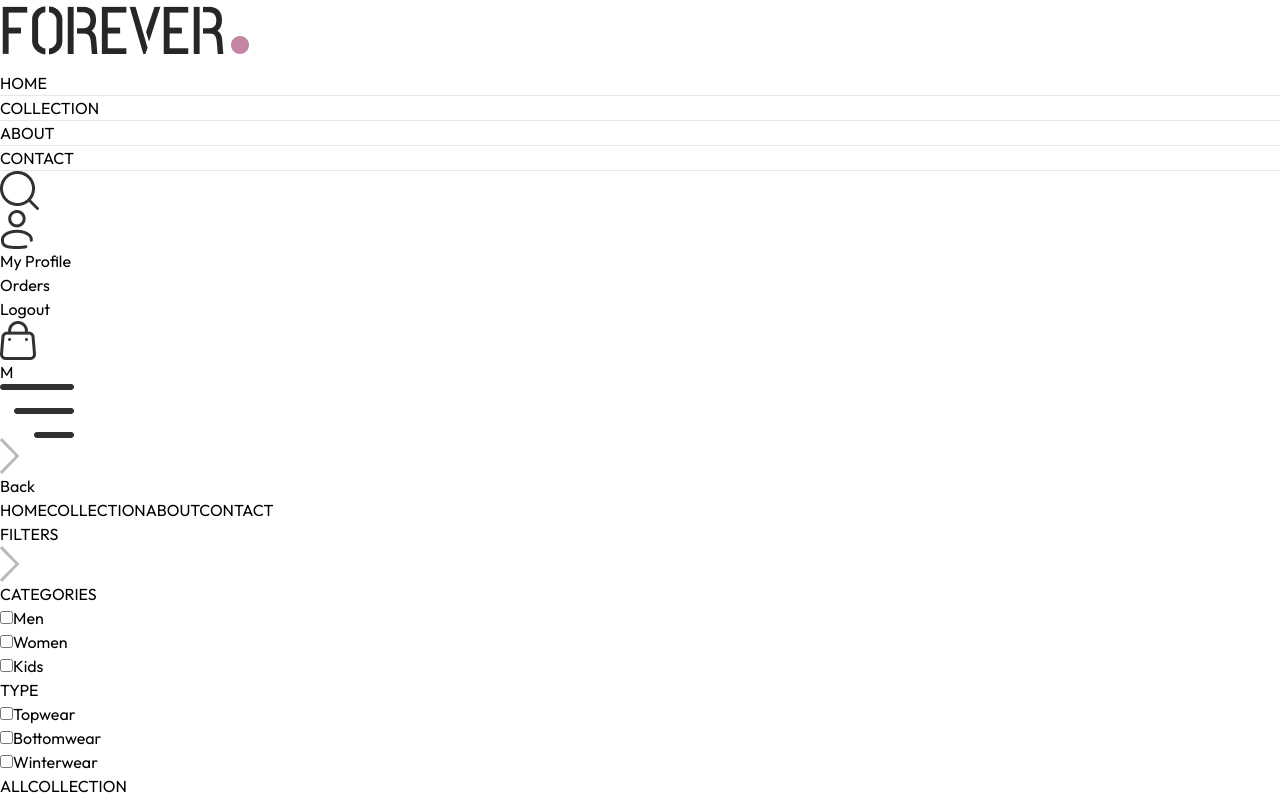
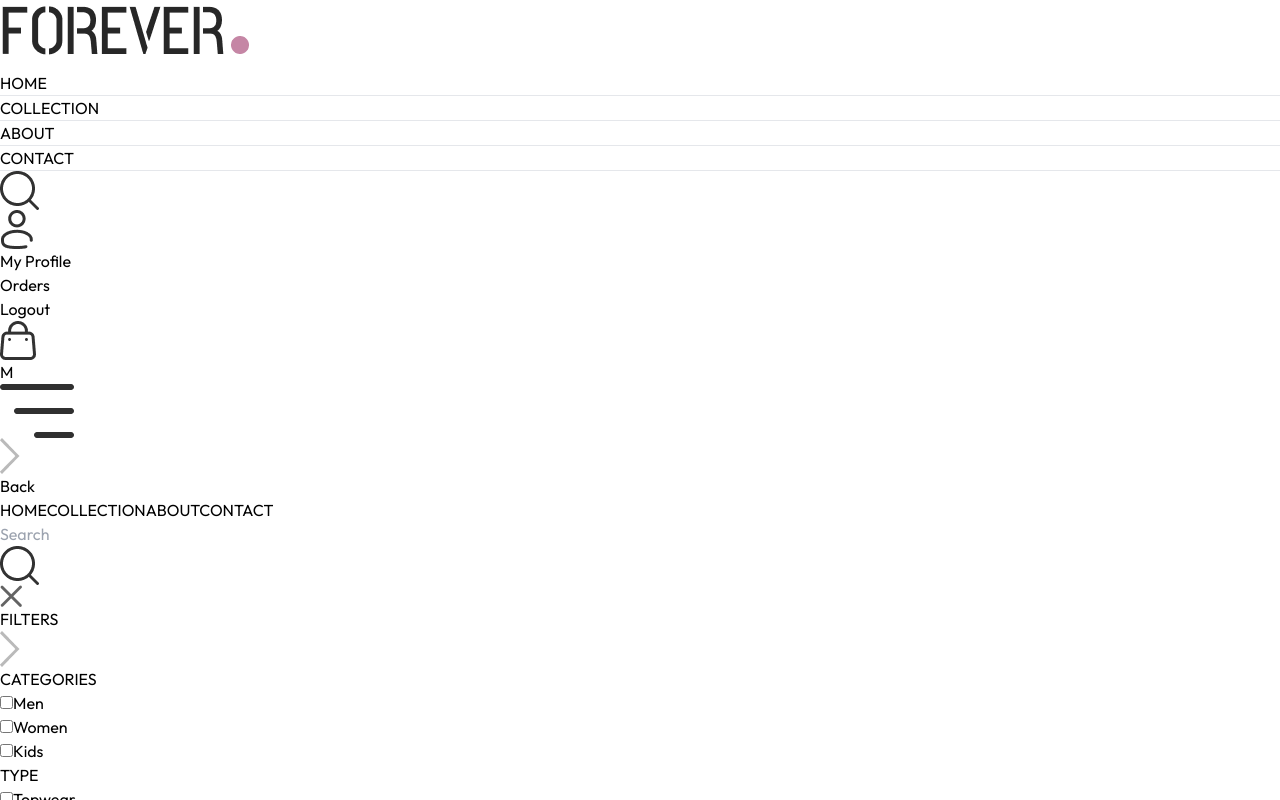
Before and after one commit to dipto230/e-commerce-side, a React (Vite) app: page /collection in a window 1280 px wide. Both pictures are taken after a click on the picture 19 px from the left and 190 px from the top of the page. Shown: the top 800 px of the page. Built offline with nearby package versions, Linux system fonts and the light colour scheme.

Commit message:
searchbar section done

```diff
--- a/src/App.jsx
+++ b/src/App.jsx
@@ -11,11 +11,13 @@
 import Orders from './pages/Orders'
 import Navbar from './components/Navbar'
 import Footer from './components/Footer'
+import SearchBar from './components/SearchBar'
 
 const App = () => {
   return (
     <div className='px-4 sm:px-[5vw] md:px-[7vw] lg:px-[9vw]'>
-      <Navbar/>
+      <Navbar />
+      <SearchBar/>
       <Routes>
         <Route path='/' element={<Home/>} />
         <Route path='/collection' element={<Collection/>} />
--- a/src/components/Navbar.jsx
+++ b/src/components/Navbar.jsx
@@ -1,11 +1,13 @@
-import React, { useState } from 'react'
+import React, { useContext, useState } from 'react'
 
 import { assets } from './../assets/frontend_assets/assets';
 import { Link, NavLink } from 'react-router-dom';
+import { ShopContext } from '../context/ShopContext';
 
 
 const Navbar = () => {
     const [visible, setVisible] = useState(false);
+    const { setShowSearch } = useContext(ShopContext);
   return (
       <div className='flex items-center justify-between py-5 font-medium'>
           <Link to='/'><img src={assets.logo} className='w-36' alt='logo' /></Link>
@@ -30,7 +32,7 @@
 
           </ul>
           <div className='flex items-center gap-6'>
-              <img src={assets.search_icon} className='w-5 cursor-pointer' alt='' />
+              <img onClick={()=>setShowSearch(true)} src={assets.search_icon} className='w-5 cursor-pointer' alt='' />
               <div className='group relative'>
                   <img className='w-5 cursor-pointer' src={assets.profile_icon} alt='' />
                   <div className='group-hover:block hidden absolute dropdown-menu right-0 pt-4'>
--- /dev/null
+++ b/src/components/SearchBar.jsx
@@ -0,0 +1,31 @@
+import React, { useContext, useEffect, useState } from 'react'
+import { ShopContext } from '../context/ShopContext'
+import { assets } from '../assets/frontend_assets/assets';
+import { useLocation } from 'react-router-dom';
+
+const SearchBar = () => {
+    const { search, setSearch, showSearch, setShowSearch } = useContext(ShopContext);
+    const location = useLocation();
+    const [visible, setVisible] = useState(false)
+    useEffect(() => {
+        //console.log(location.pathname)
+        if (location.pathname.includes('collection')) {
+            setVisible(true);
+        } else {
+            setVisible(false);
+        }
+    },[location])
+  return showSearch && visible ? (
+      <div className='border-t border-b bg-gray-50 text-center'>
+          <div className='inline-flex items-center justify-center border border-gray-400 px-5 py-3 mx-3 rounded-full w-3/4 sm:w-1/2'>
+              <input value={search} onChange={(e) => setSearch(e.target.value)} className='flex-1 outline-none bg-inherit text-sm ' type='text' placeholder='Search' />
+              <img className='w-4' src={assets.search_icon} alt=''/>
+
+          </div>
+          <img onClick={()=>setShowSearch(false)} src={assets.cross_icon} alt='' className='inline w-3 cursor-pointer'/>
+
+    </div>
+  ):null
+}
+
+export default SearchBar
--- a/src/context/ShopContext.jsx
+++ b/src/context/ShopContext.jsx
@@ -1,4 +1,4 @@
-import { createContext } from "react";
+import { createContext, useState } from "react";
 import { products } from "../assets/frontend_assets/assets";
 
 
@@ -6,9 +6,12 @@
 const ShopContextProvider = (props) => {
     const currency = '$';
     const delivery_fee = 10;
+    const [search, setSearch] = useState('');
+    const [showSearch, setShowSearch] = useState(false);
 
     const value = {
-        products, currency,delivery_fee
+        products, currency, delivery_fee,
+        search,setSearch,showSearch,setShowSearch
 
     }
     return (
--- a/src/pages/Collection.jsx
+++ b/src/pages/Collection.jsx
@@ -1,15 +1,16 @@
-import React, { useContext, useEffect, useState } from 'react'
+import React, {  useContext, useEffect, useState } from 'react'
 import { ShopContext } from '../context/ShopContext'
 import { assets } from '../assets/frontend_assets/assets';
 import Title from './../components/Title';
 import ProductItem from './../components/ProductItem';
 
 const Collection = () => {
-  const { products } = useContext(ShopContext);
+  const { products, search , showSearch } = useContext(ShopContext);
   const [showFilter, setShowFilter] = useState(false);
   const [filterProducts, setFilterProducts] = useState([]);
   const [category, setCategory] = useState([]);
   const [subCategory, setSubCategory] = useState([]);
+  const [sortType, setSortType] = useState('relavent');
 
   const toggleCategory = (e) => {
     if (category.includes(e.target.value)) {
@@ -18,30 +19,52 @@
       setCategory(prev=>[...prev,e.target.value])
     }
   }
-  const toggleSubCategory = (e) => {
-    if (subCategory.includes(e.target.value)) {
-      setSubCategory(prev=>prev.filter(item=>item!== e.target.value))
-    }
-    else {
-      setCategory(prev=>[...prev,e.target.value])
-    }
+ const toggleSubCategory = (e) => {
+  if (subCategory.includes(e.target.value)) {
+    setSubCategory(prev => prev.filter(item => item !== e.target.value))
+  } else {
+    setSubCategory(prev => [...prev, e.target.value])
   }
+}
+
   const applyFilter = () => {
     let productsCopy = products.slice();
+    if (showSearch && search) {
+      productsCopy = productsCopy.filter(item=> item.name.toLowerCase().includes(search.toLowerCase()))
+
+    }
     if (category.length > 0) {
       productsCopy = productsCopy.filter(item => category.includes(item.category));
 
 
+    } if (subCategory.length > 0) {
+      productsCopy = productsCopy.filter(item=>subCategory.includes(item.subCategory))
     }
     setFilterProducts(productsCopy)
   }
-  useEffect(() => {
-    setFilterProducts(products);
-  }, [])
+  const sortProduct = () => {
+    let fpCopy = filterProducts.slice();
+    switch (sortType) {
+      case 'low-high':
+        setFilterProducts(fpCopy.sort((a, b) => (a.price - b.price)));
+        break;
+      case 'high-low':
+        setFilterProducts(fpCopy.sort((a, b) => (b.price - a.price)));
+        break;
+      default:
+        applyFilter();
+        break;
+    }
+ }
   useEffect(() => {
     applyFilter();
 
-  },[category, subCategory])
+  }, [category, subCategory, search, showSearch])
+
+  useEffect(() => {
+    sortProduct();
+
+  },[sortType])
 
 
   return (
@@ -85,7 +108,7 @@
       <div className='flex-1'>
         <div className='flex justify-center text-base sm:text-2xl mb-4'>
           <Title text1={'ALL'} text2={'COLLECTION'} />
-          <select className='border-2 border-gray-300 text-sm px-2'>
+          <select onChange={(e)=>setSortType(e.target.value)} className='border-2 border-gray-300 text-sm px-2'>
             <option value="relavent">Sort by: Relavent</option>
             <option value="low-high">Sort by:Low to High</option>
             <option value="high-low">Sort by:High to Low</option>
```
